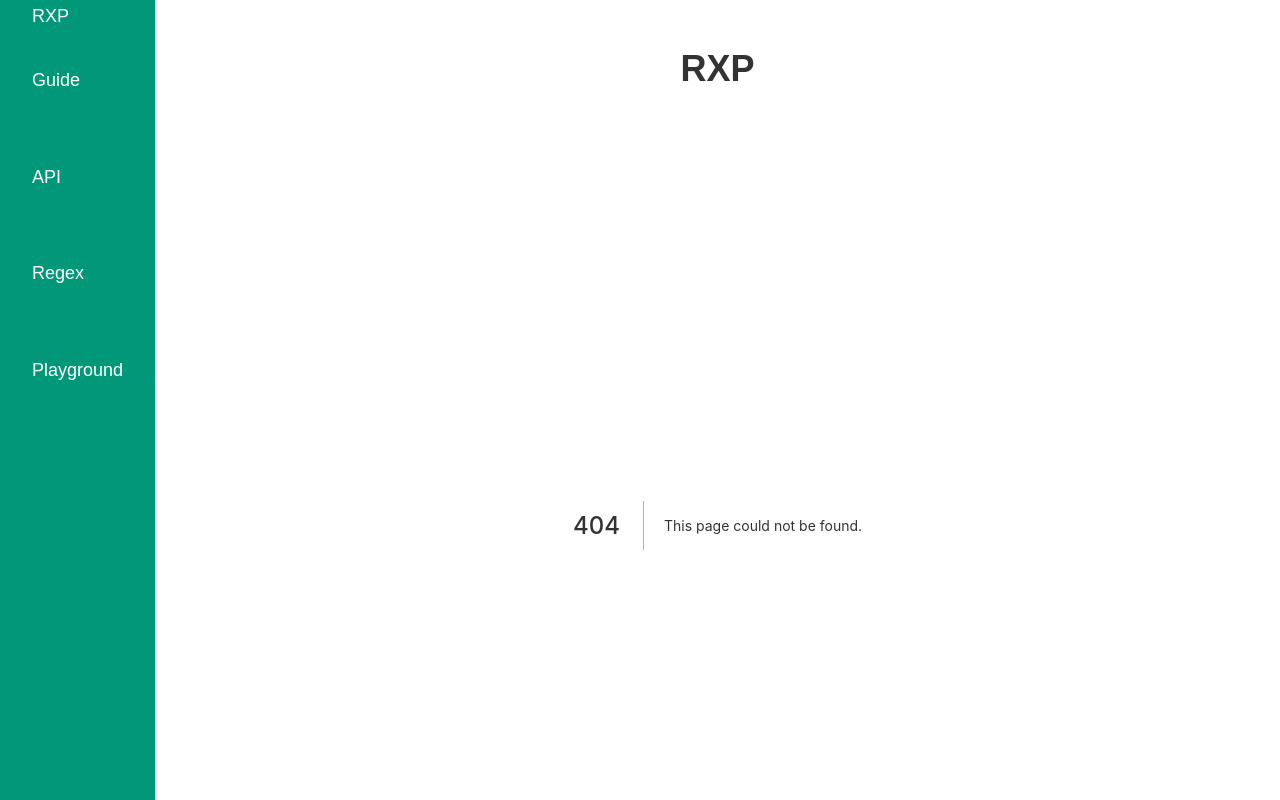
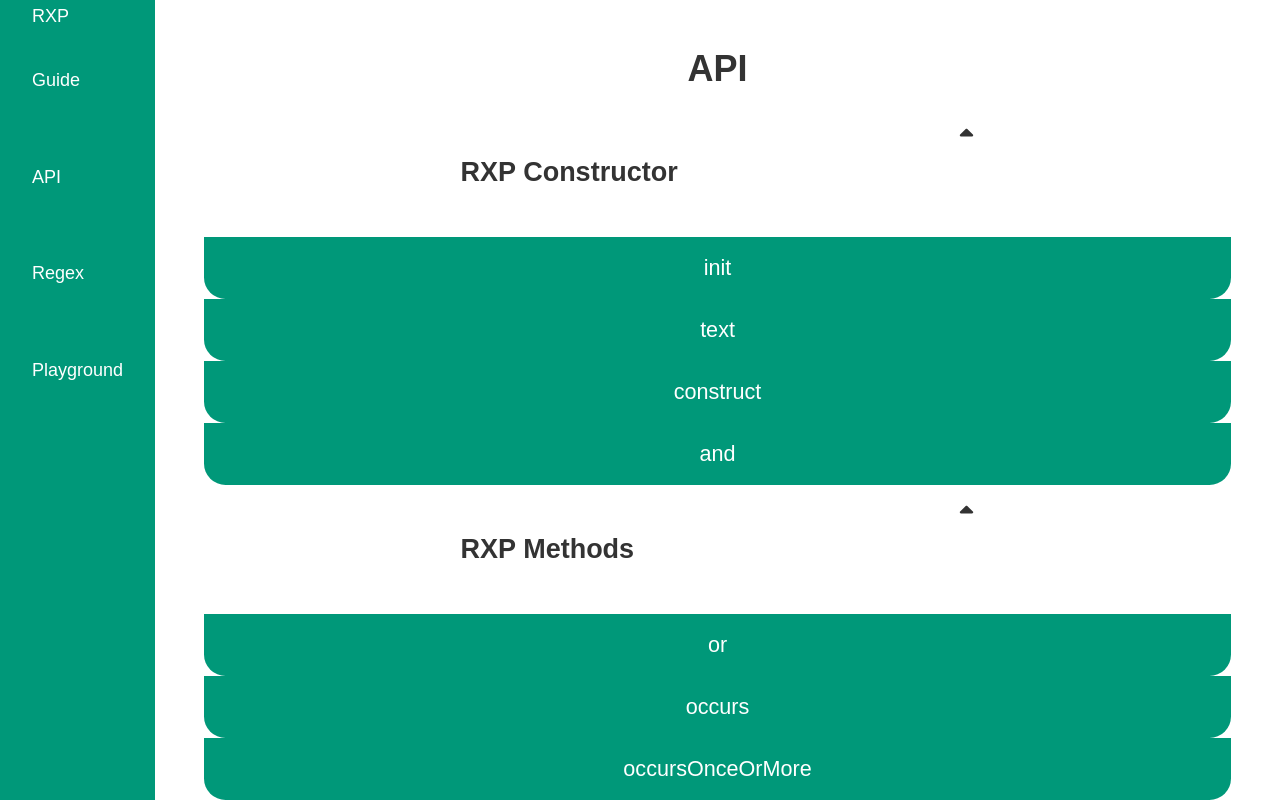
Before and after one commit to jt-rose/rxp-site, a Next.js app: page /api-guide in a window 1280 px wide. Before the commit this address had no page. Shown: the top 800 px of the page. Built offline with nearby package versions, Linux system fonts and the light colour scheme.

Commit message:
updated api-guide styling

```diff
--- a/components/Header.tsx
+++ b/components/Header.tsx
@@ -35,7 +35,7 @@ const siteLinks = [
   },
   {
     pageTitle: "API",
-    path: "/api",
+    path: "/api-guide",
     icon: "",
   },
   {
--- a/components/Layout.tsx
+++ b/components/Layout.tsx
@@ -25,11 +25,12 @@ const Layout = ({ children, pageTitle = "RXP", title = "RXP" }: Props) => (
       <main>
       <h1>{pageTitle}</h1>
     {children}
+
+    </main>
     <footer>
       <hr />
       <span>Developed by Jeff Rose, 2020</span>
     </footer>
-    </main>
 
 
     </div>
--- a/pages/_app.tsx
+++ /dev/null
@@ -1,19 +0,0 @@
-import React from 'react'
-import App, { Container } from 'next/app'
-import Layout from '../components/Layout'
-
-class MyApp extends App {
-  render() {
-    const { Component, pageProps } = this.props
-
-    return (
-      <Container>
-        <Layout>
-          <Component {...pageProps} />
-        </Layout>
-      </Container>
-    )
-  }
-}
-
-export default MyApp
--- a/pages/api.tsx
+++ b/pages/api-guide.tsx
@@ -3,6 +3,7 @@ import Layout from "../components/Layout";
 import React, { useState } from "react";
 import { APIKeyData, APIData } from "../utils/APIData";
 import { CodeSample } from "../utils/CodeSample";
+import theme from "../styles/theme";
 
 import { FontAwesomeIcon } from "@fortawesome/react-fontawesome";
 import { faSortDown } from "@fortawesome/free-solid-svg-icons";
@@ -82,7 +83,7 @@ const AccordionPanel = (props: { APIKeyInfo: APIKeyData, firstChild: boolean, la
       <style jsx>{`
         .accordion-panel button {
           font-size: 1.2em;
-          color: #444;
+          color: #fff;
           cursor: pointer;
           padding: 18px;
           width: 100%;
@@ -91,7 +92,7 @@ const AccordionPanel = (props: { APIKeyInfo: APIKeyData, firstChild: boolean, la
           outline: none;
         }
         .accordion-panel button {
-          background-color: ${isHovered ? "#ccc" : "#eee"};
+          background-color: ${isHovered ? theme.colors.backgroundHover : theme.colors.background};
           border-radius: ${borderRadius}
         }
         .accordion-panel-content {
@@ -116,7 +117,7 @@ const AccordionSection = (props: { section: APISection}) => {
     <section key={`section-${section.title}`} id={section.title.toLowerCase().replace(" ", "-")} className="api-section">
       <div className="section-title-container">
       <div className="section-title" onClick={() => togglePanels(!showPanels)}>
-          <h3>{section.title}</h3>
+          <h2>{section.title}</h2>
           <div className="icon-holder" >
             <FontAwesomeIcon icon={faSortDown} size={"lg"} transform={showPanels ? {rotate: 180} : undefined}/>
           </div>
--- a/styles/theme.ts
+++ b/styles/theme.ts
@@ -6,6 +6,7 @@ const theme = {
     colors: {
       text: '#333',
       background: '#009879',
+      backgroundHover: '#007961',
       link: '#1eaaf1',
       linkHover: '#0d8ecf',
       border: '#ddd',
--- a/utils/CodeSample.tsx
+++ b/utils/CodeSample.tsx
@@ -1,5 +1,5 @@
 import { Prism as SyntaxHighlighter } from 'react-syntax-highlighter';
-import { vscDarkPlus } from 'react-syntax-highlighter/dist/esm/styles/prism';
+import { vscDarkPlus } from 'react-syntax-highlighter/dist/cjs/styles/prism';
 
 export const CodeSample = ({sample}: {sample: string}) => (
   <SyntaxHighlighter
```
